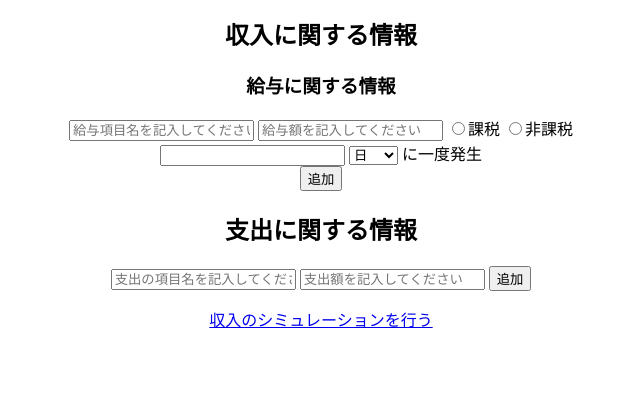
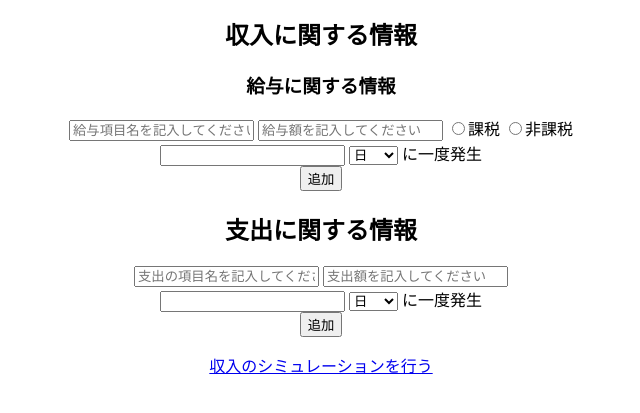
Before and after one commit to kinutaISE/FutureDesign, a PHP site: page /mypage.php in a window 1280 px wide. Shown: the part 291-704 px from the top of the page, without its empty margins (319-959 px from the left). Run offline with PHP 8.4, Linux system fonts and the light colour scheme; the visitor is signed in with stand-in values (Sample User, id 1); data that the repository does not hold is empty.

Commit message:
支出の頻度項目追加

```diff
--- a/work/app/functions.php
+++ b/work/app/functions.php
@@ -228,15 +228,19 @@ function add_cost_item($pdo)
   // 対象：cost_items
   $name = trim( filter_input(INPUT_POST, 'cost_item_name') ) ;
   $value = trim( filter_input(INPUT_POST, 'cost_item_value') ) ;
+  $frequency_number = trim( filter_input(INPUT_POST, 'frequency_number') ) ;
+  $frequency =
+    $frequency_number . ' ' . filter_input(INPUT_POST, 'frequency_unit') ;
   $user_id = $_SESSION['user_id'] ;
   if ($name === '' || $value === '')
     return ;
   $stmt = $pdo->prepare("
-    INSERT INTO cost_items (name, value, user_id)
-    VALUES (:name, :value, :user_id)
+    INSERT INTO cost_items (name, value, user_id, frequency)
+    VALUES (:name, :value, :user_id, :frequency)
   ") ;
   $stmt->bindValue('name', $name, PDO::PARAM_STR) ;
   $stmt->bindValue('value', $value, PDO::PARAM_INT) ;
+  $stmt->bindValue('frequency', $frequency, PDO::PARAM_STR) ;
   $stmt->bindValue('user_id', $user_id, PDO::PARAM_STR) ;
   $stmt->execute() ;
 }
--- a/work/app/initialization.sql
+++ b/work/app/initialization.sql
@@ -44,6 +44,7 @@ CREATE TABLE cost_items(
   id INT NOT NULL AUTO_INCREMENT, -- 支出項目ID（主キー）
   name VARCHAR(255) NOT NULL, -- 支出項目名
   value INT NOT NULL, -- 支出額
+  frequency VARCHAR(255) NOT NULL, -- 頻度（例：1 days, 3 months, 1 years etc.）
   user_id VARCHAR(255) NOT NULL, -- ユーザーID
   PRIMARY KEY (id)
 ) ;
--- a/work/public/mypage.php
+++ b/work/public/mypage.php
@@ -152,6 +152,17 @@ $prefectures = get_prefectures_info($pdo) ;
     <form method="post" action="?action=add_cost_item">
       <input type="text" name="cost_item_name" placeholder="支出の項目名を記入してください">
       <input type="text" name="cost_item_value" placeholder="支出額を記入してください">
+      <!-- 頻度（日、週、月、年） -->
+      <div class="frequency_form">
+        <input type="number" name="frequency_number"> <!-- 頻度の数値 -->
+        <select name="frequency_unit"> <!-- 頻度の単位 -->
+          <option value="days">日</option>
+          <option value="weeks">週間</option>
+          <option value="months">ヶ月</option>
+          <option value="years">年</option>
+        </select>
+        に一度発生
+      </div>
       <button>追加</button>
     </form>
     <!-- 支出項目の一覧 -->
```
